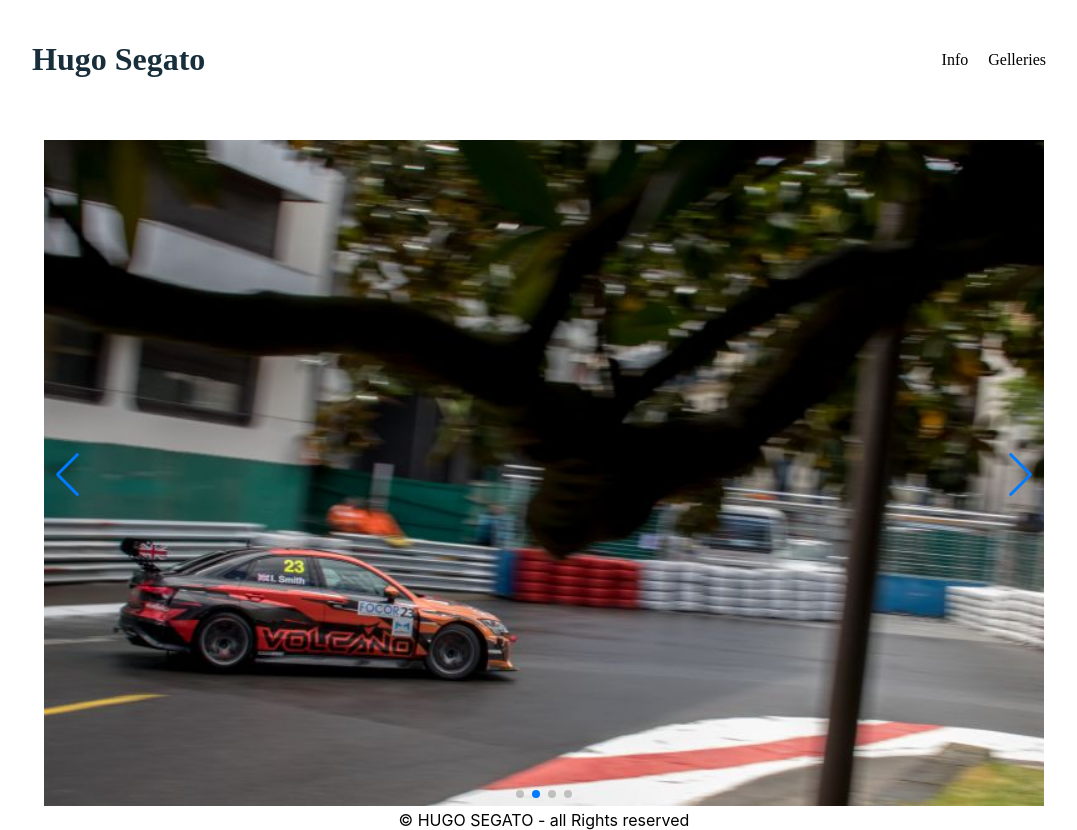
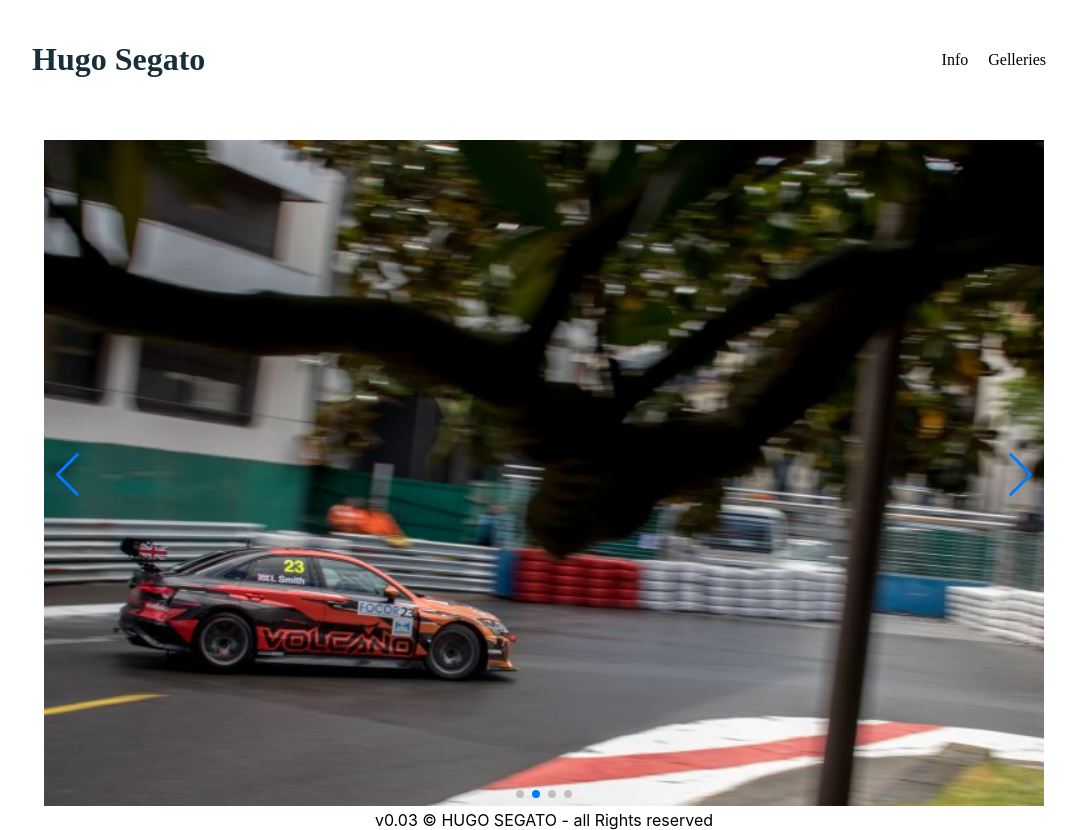
Before and after one commit to charjuju/hugo-s, a React (Create React App) app: page / in a window 1280 px wide. Shown: the whole page, without its empty margins (96-1173 px from the left). Built offline with nearby package versions, Linux system fonts and the light colour scheme.

Commit message:
[nothing]

```diff
--- a/src/MainPage.js
+++ b/src/MainPage.js
@@ -34,7 +34,7 @@
       </div>
       <footer>
         <div style={{display: 'flex', alignItems: 'center', justifyContent: 'center'}}>
-          © HUGO SEGATO - all Rights reserved
+          v0.03 © HUGO SEGATO - all Rights reserved
         </div>
       </footer>
     </div>
```
